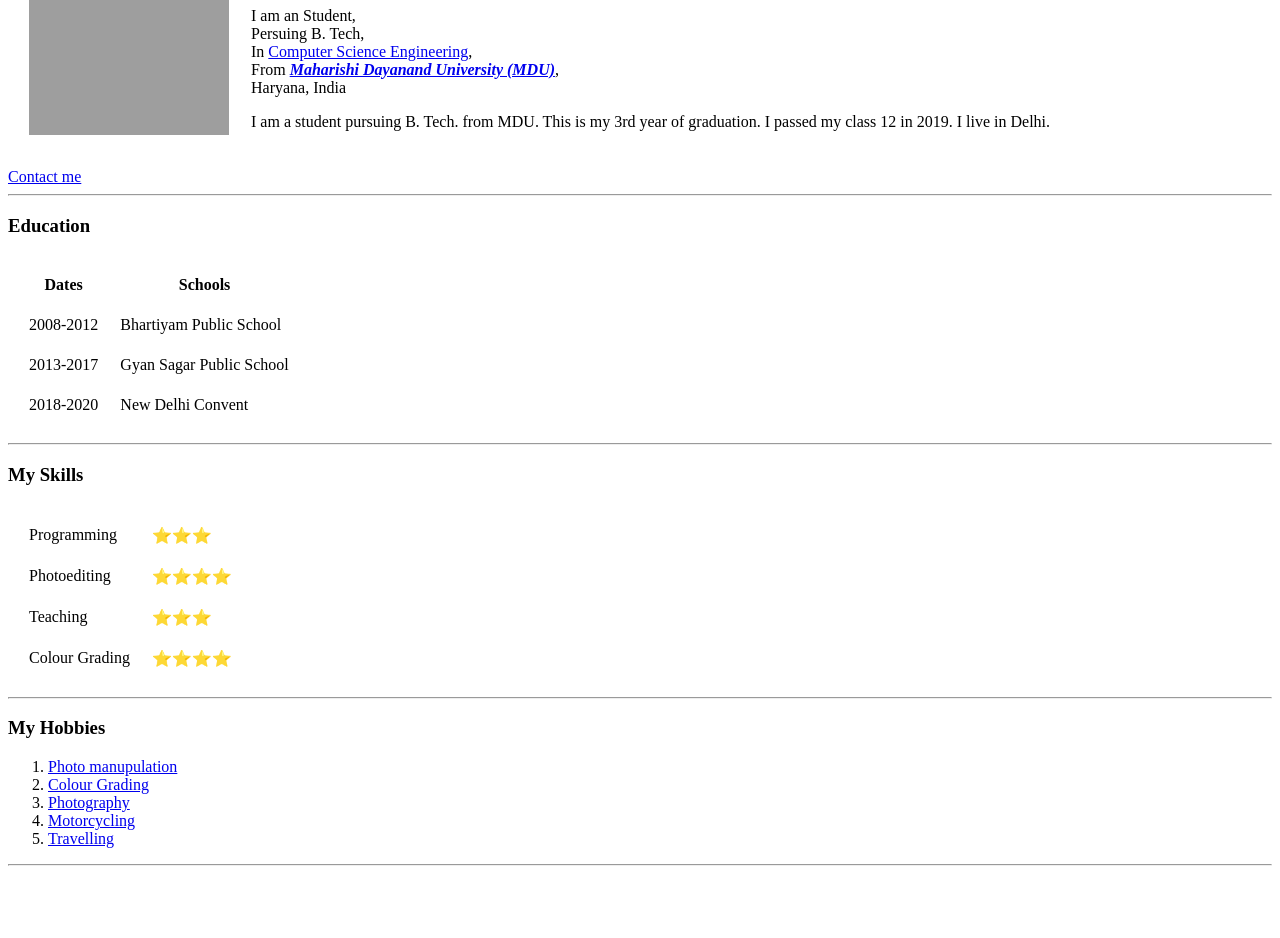
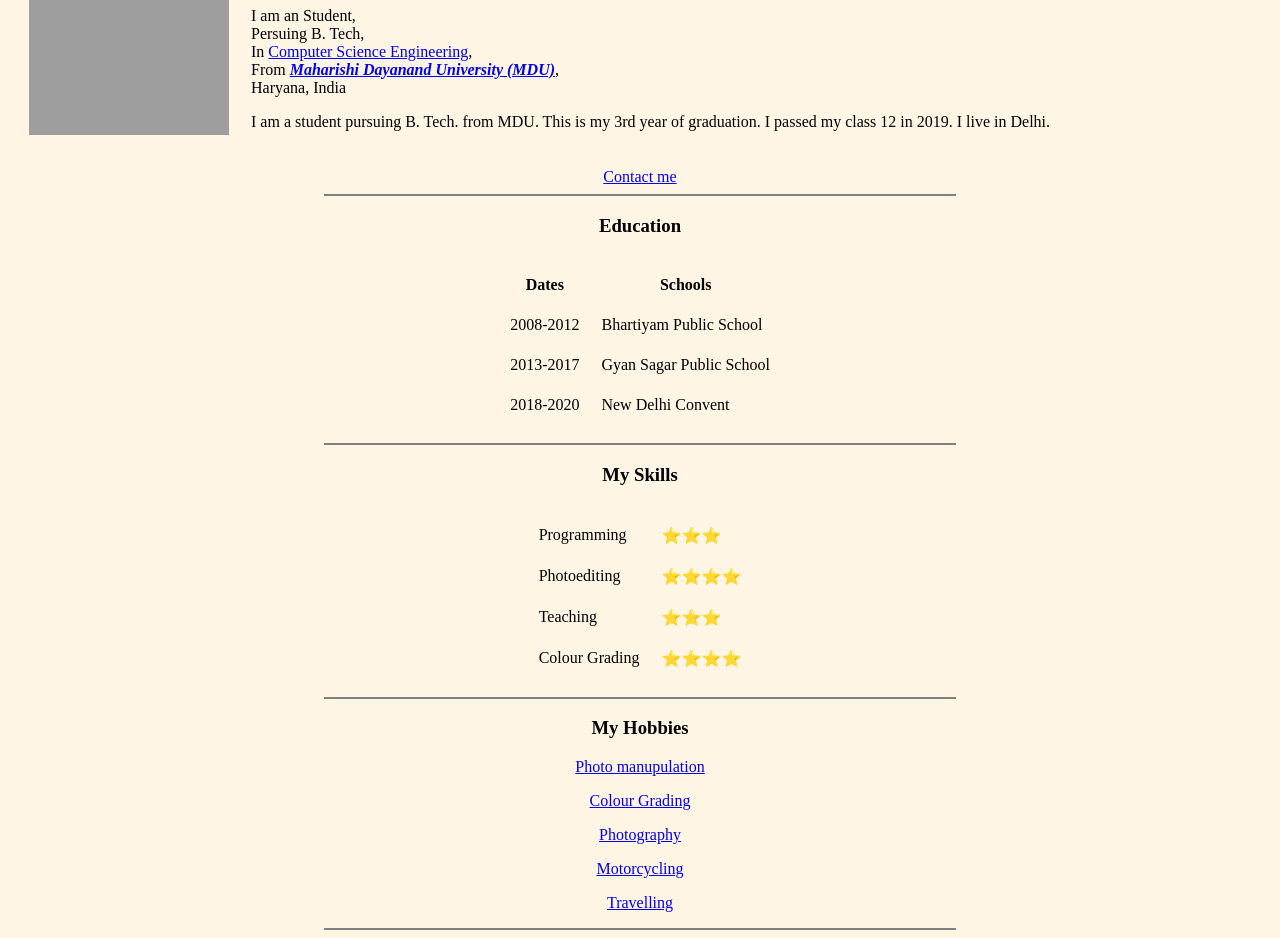
Before and after one commit to Harsh022002/resume2, a plain HTML site: page index.html in a window 1280 px wide. Shown: the part 102-1040 px from the top of the page. Before the commit the page ends 976 px from the top, so only its background shows below. Drawn offline with Linux system fonts and the light colour scheme; files that its build step writes are made by us from their sources; grey boxes are pictures that could not be loaded.

Commit message:
Update index.html

```diff
--- a/index.html
+++ b/index.html
@@ -2,7 +2,8 @@
 <html>
 <head>
     <meta charset="UTF-8">
-    <title>Harsh's Personal Website</title>
+    <title>🇮🇳 Harsh's Personal Website</title>
+    <link rel="stylesheet" href="css/styles.css">
 </head>
 <body>
     <table cellspacing = "20">
@@ -17,10 +18,12 @@
             </td>
         </tr>
     </table>
-
+    <center>
     <a href="contact.html">Contact me</a>
 
+
     <hr>
+
     <h3>Education</h3>
     <table cellspacing = "20">
         <thead>
@@ -46,6 +49,7 @@
 
         </tfoot>
     </table>
+
     <hr>
 
     <h3>My Skills</h3>
@@ -67,17 +71,18 @@
             <td>⭐⭐⭐⭐</td>
         </tr>
     </table>
+
     <hr>
 
     <h3>My Hobbies</h3>
 
-    <ol>
-        <li><a href="https://en.wikipedia.org/wiki/Photograph_manipulation">Photo manupulation</a></li>
-        <li><a href="https://www.creativebloq.com/features/colour-grading">Colour Grading</a></li>
-        <li><a href="https://en.wikipedia.org/wiki/Photography">Photography</a></li>
-        <li><a href="https://en.wikipedia.org/wiki/Motorcycling#:~:text=Motorcycling%20is%20the%20act%20of,including%20India%2C%20China%20and%20Indonesia.">Motorcycling</a></li>
-        <li><a href="https://www.merriam-webster.com/dictionary/travel#:~:text=1%20%3A%20to%20journey%20from%20place,We're%20traveling%20the%20countryside.">Travelling</a></li>
-    </ol>
+        <p><a href="https://en.wikipedia.org/wiki/Photograph_manipulation">Photo manupulation</a></p>
+        <p><a href="https://www.creativebloq.com/features/colour-grading">Colour Grading</a></p>
+        <p><a href="https://en.wikipedia.org/wiki/Photography">Photography</a></p>
+        <p><a href="https://en.wikipedia.org/wiki/Motorcycling#:~:text=Motorcycling%20is%20the%20act%20of,including%20India%2C%20China%20and%20Indonesia.">Motorcycling</a></p>
+        <p><a href="https://www.merriam-webster.com/dictionary/travel#:~:text=1%20%3A%20to%20journey%20from%20place,We're%20traveling%20the%20countryside.">Travelling</a></p>
+    </center>
     <hr>
+
 </body>
 </html>
```
